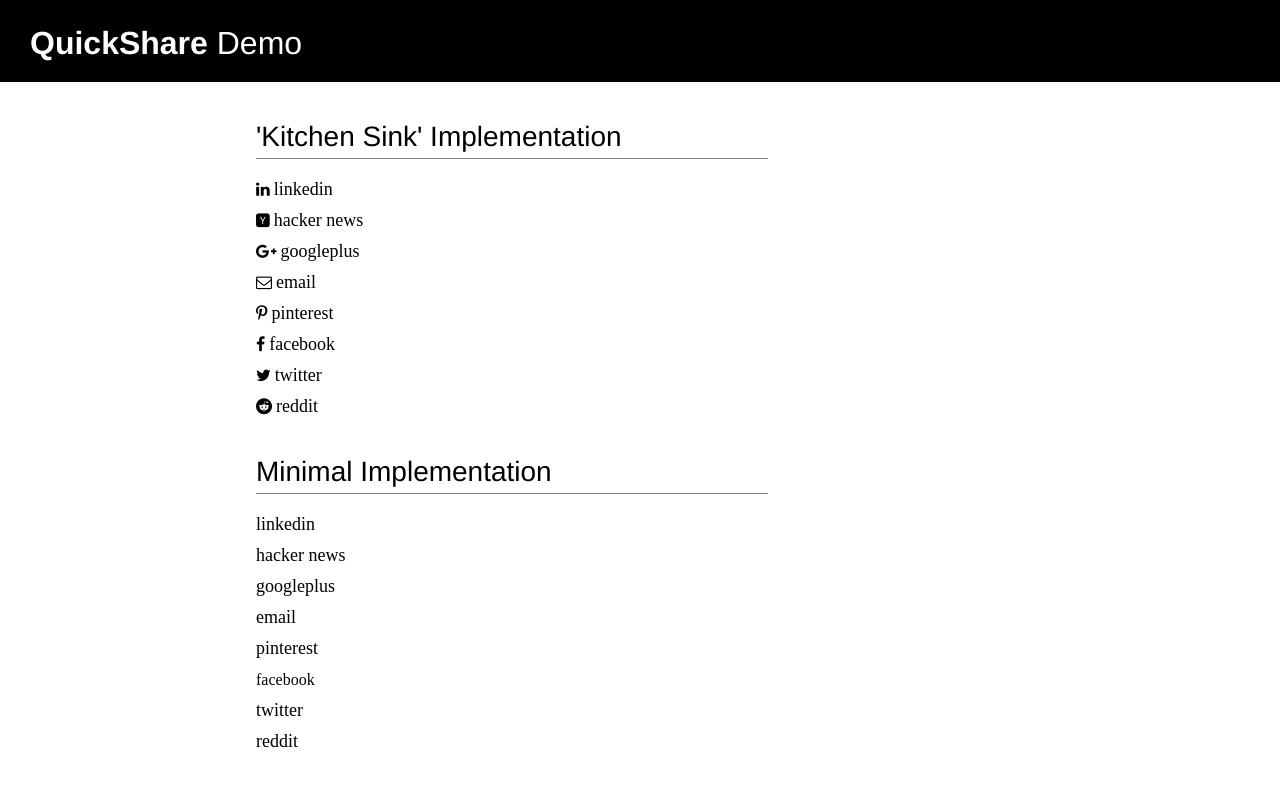
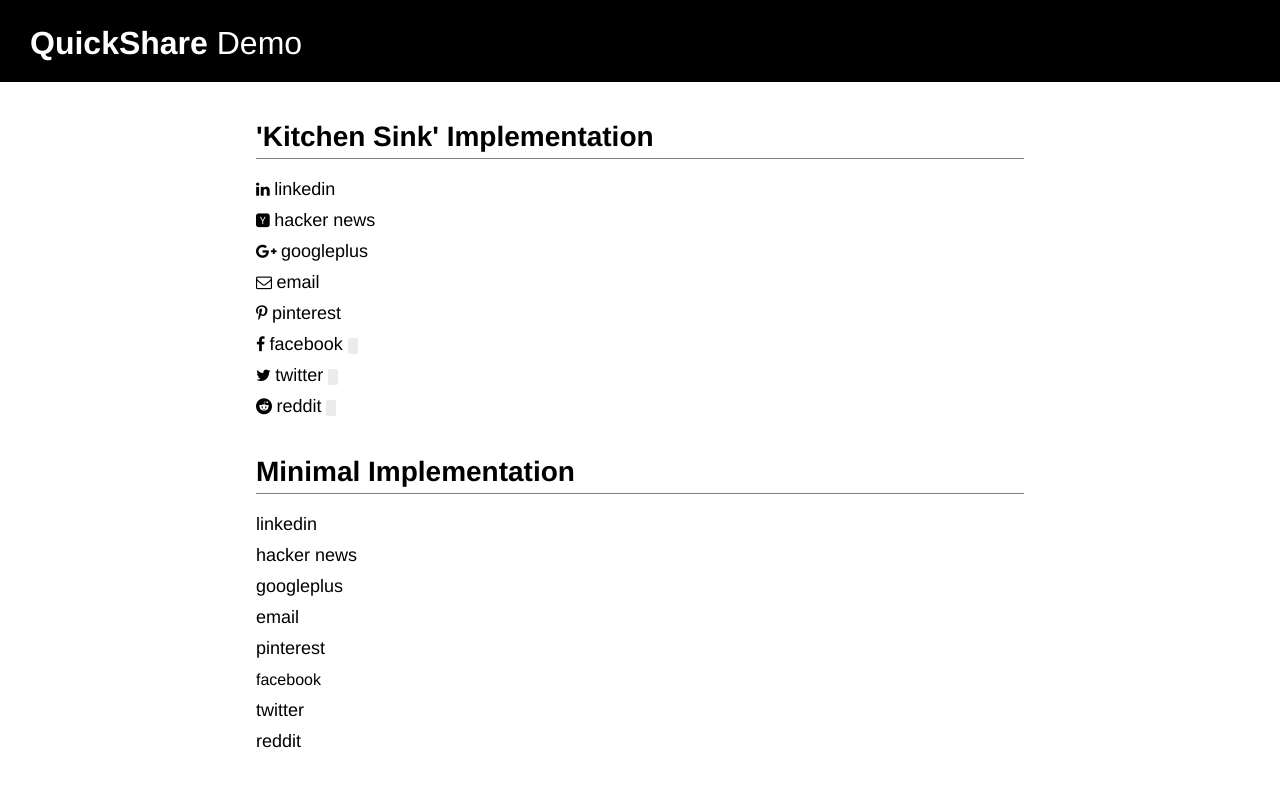
Before and after one commit to Upstatement/quickshare, a website: page example/qs_demo.html in a window 1280 px wide. Drawn offline with Linux system fonts and the light colour scheme; no server answers.

Commit message:
a few style tweaks

```diff
--- a/example/qs_demo.html
+++ b/example/qs_demo.html
@@ -23,7 +23,7 @@
 				<div class="ks-link">
 					<a class='qs-link' data-qs-service='hacker-news' data-qs-count-selector="#best"  target='_blank' data-qs-url="gizmodo.com/how-steve-wozniak-wrote-basic-for-the-original-apple-fr-1570573636/all" data-qs-title="Steve Wozzy" data-qs-count-selector=".hn-share-count">
 						<i class="qs-icon"></i>
-						<p>hacker news</p><span class="hn-share-count count"></span>
+						<p>hacker news</p>
 					</a>
 				</div>
 				<div class="ks-link">
--- a/example/qs_demo_style.css
+++ b/example/qs_demo_style.css
@@ -2,6 +2,7 @@
 h2, header, p {
     margin: 0;
     padding: 0;
+    font-family: 'Helvetica Neue', Arial, Helvetica, Verdana, sans-serif;
 }
 
 a {
@@ -25,7 +26,6 @@
 
 .primary-h {
     color: #fff;
-	font-family: 'Helvetica Neue', Arial, Helvetica, Verdana, sans-serif;
     font-weight: bold;
 }
 
@@ -39,14 +39,13 @@
     color: #000;
     font-family: 'Helvetica Neue', Arial, Helvetica, Verdana, sans-serif;
     font-size: 28px;
-	font-weight: normal;
     padding-bottom: 5px;
 }
 
 .implementation-container {
     margin-left: 20%;
     margin-top: 3%;
-	margin-right: 40%;
+    margin-right: 20%;
 }
 
 .demo {
@@ -64,6 +63,8 @@
 .count {
     display: inline;
     margin-left: 5px;
-	font-size: 12px;
+    font-size: 11px;
     background-color: rgba(190, 190, 190, 0.3);
+    padding:2px 5px;
+    border-radius:2px;
 }
```
Lines whose indentation alone changed are shown as unchanged.
